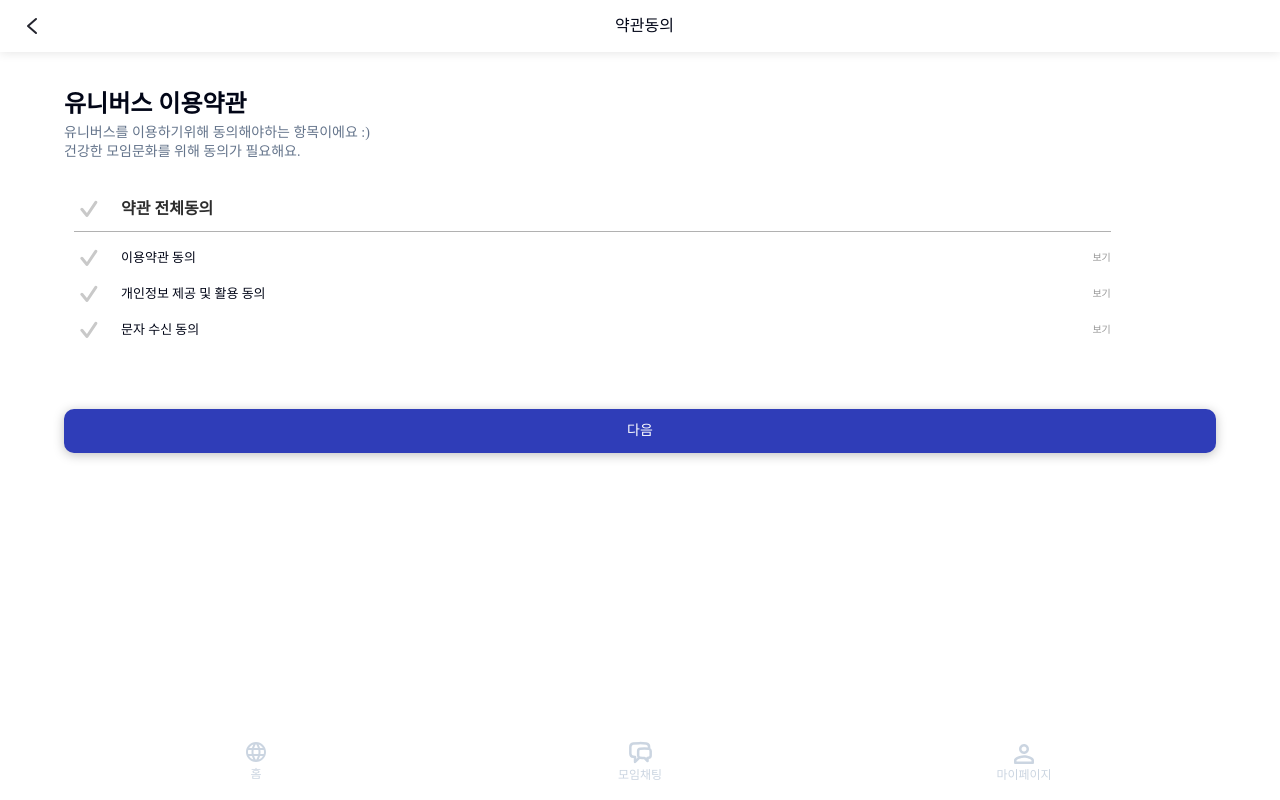
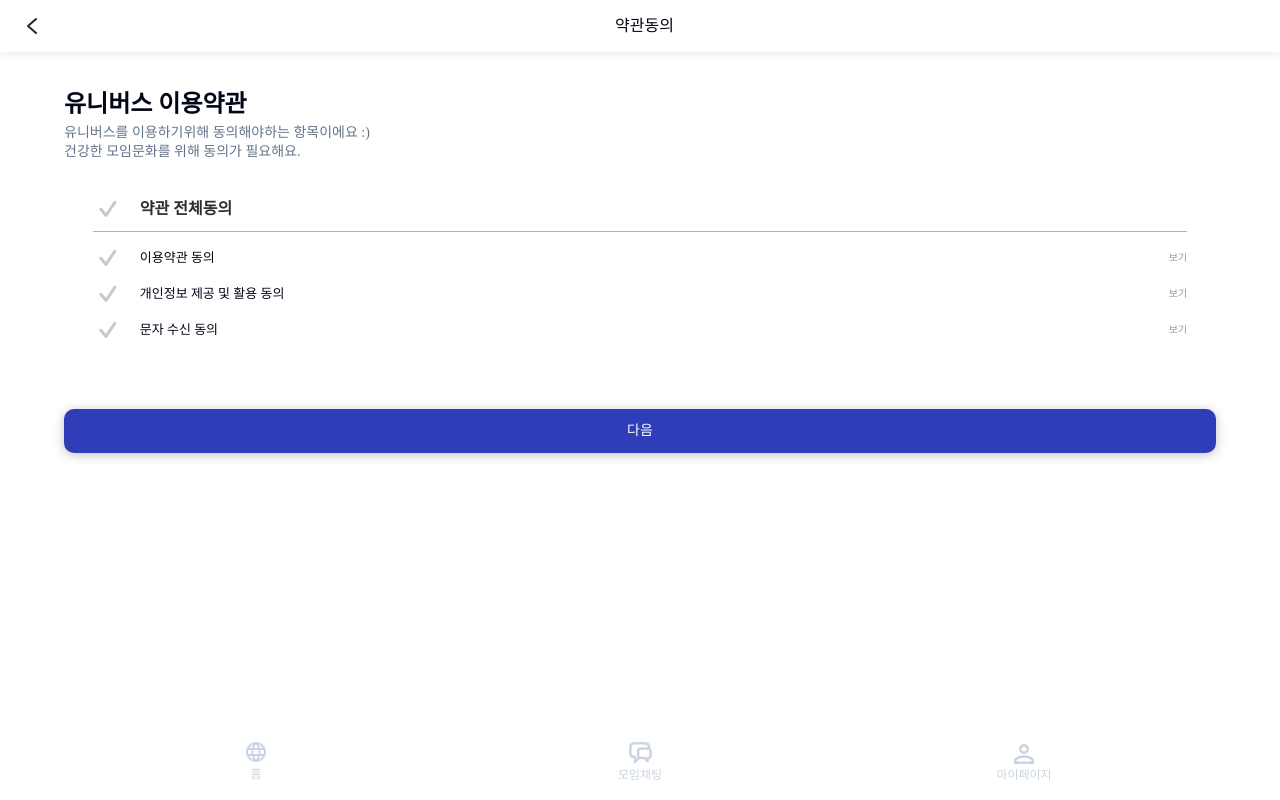
Before and after one commit to UMC-UNIVEUS/UNIVEUS-MobileWeb, a React (Create React App) app: page /signup/terms-of-use in a window 1280 px wide. Built offline with nearby package versions, Linux system fonts and the light colour scheme; a web font is replaced by a local one.

Commit message:
style: TOU 페이지 중앙 정렬 변경

```diff
--- a/src/pages/TermsOfUse.scss
+++ b/src/pages/TermsOfUse.scss
@@ -20,9 +20,9 @@
 			}
 		}
 		.agreecontainer {
-			margin-top: 40px;
-			margin-left: 10px;
-			width: 90%;
+			width: 95%;
+			margin: 0 auto;
+			padding-top: 40px;
 			.checkbutton {
 				background-color: inherit;
 				border: none;
```
